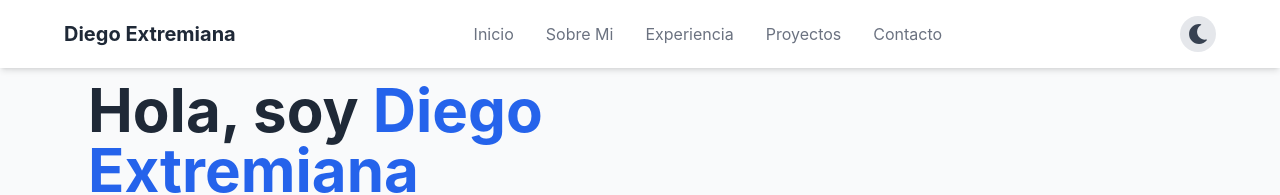
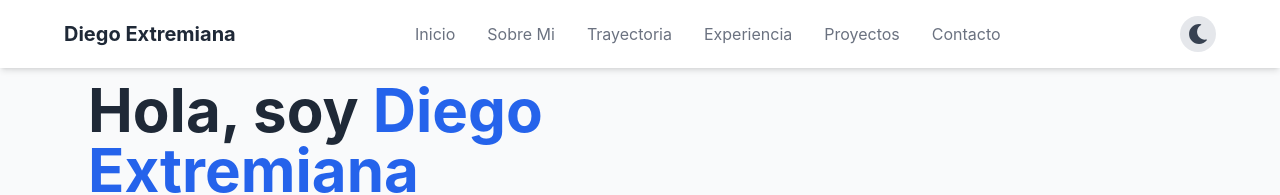
Before and after one commit to DiegoExtremiana/portfolioCompletoDiego, a React (Create React App) app: page / in a window 1280 px wide. Shown: the top 195 px of the page. Built offline with nearby package versions, Linux system fonts and the light colour scheme; the HTML template or start-up script is replaced by a standard one.

Commit message:
Añadido el enlace "Trayectoria" al header, que lleva con una nimación al Timeline

```diff
--- a/src/components/Timeline.js
+++ b/src/components/Timeline.js
@@ -144,7 +144,7 @@ const Timeline = () => {
   };
 
   return (
-    <section className="py-10 px-4 sm:px-6 section-bg-light">
+    <section id="trayectoria" className="py-10 px-4 sm:px-6 section-bg-light">
       <div className="w-full max-w-6xl mx-auto px-4 sm:px-6 overflow-x-hidden"> {/* Añadido overflow-x-hidden para evitar desbordamiento */}
         <h2 className="text-3xl md:text-4xl font-bold text-center mb-12 text-gray-800 dark:text-white">
           Timeline
--- a/src/constants/navigation.js
+++ b/src/constants/navigation.js
@@ -2,6 +2,7 @@
 export const NAV_LINKS = [
   { id: 'inicio', label: 'inicio', target: 'inicio' },
  { id: 'sobre-mi', label: 'sobre mi', target: 'sobre-mi' },
+  { id: 'trayectoria', label: 'trayectoria', target: 'trayectoria' },
   { id: 'experiencia', label: 'experiencia', target: 'experiencia' },
  { id: 'proyectos', label: 'proyectos', target: 'proyectos' },
   { id: 'contacto', label: 'contacto', target: 'contacto' }
```
